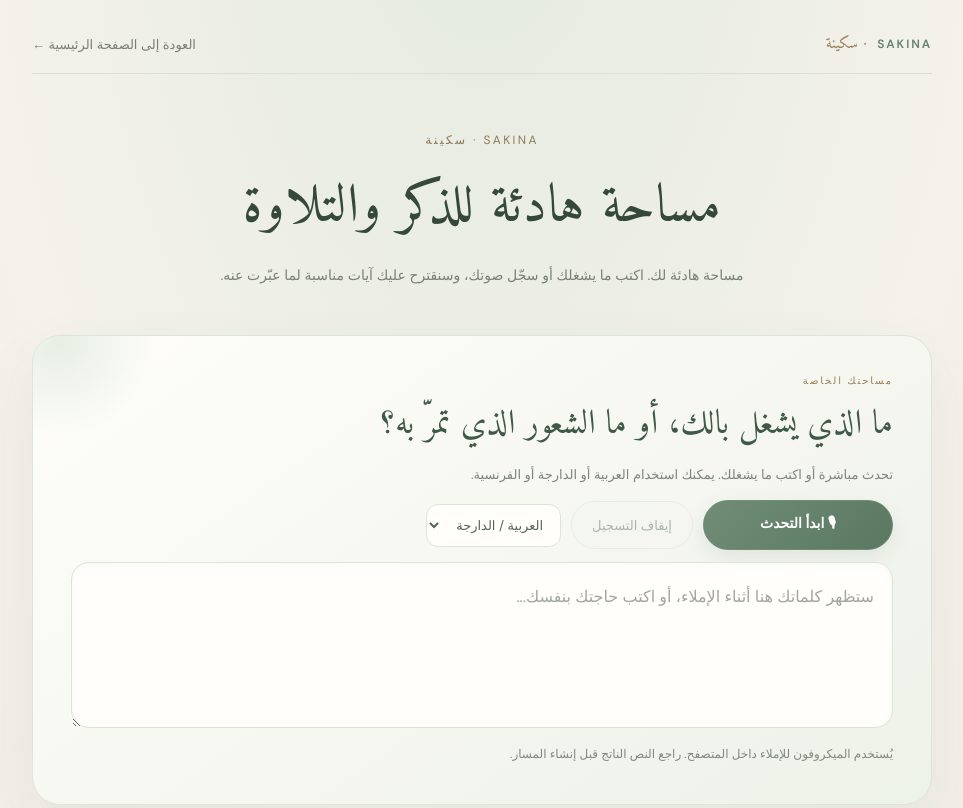
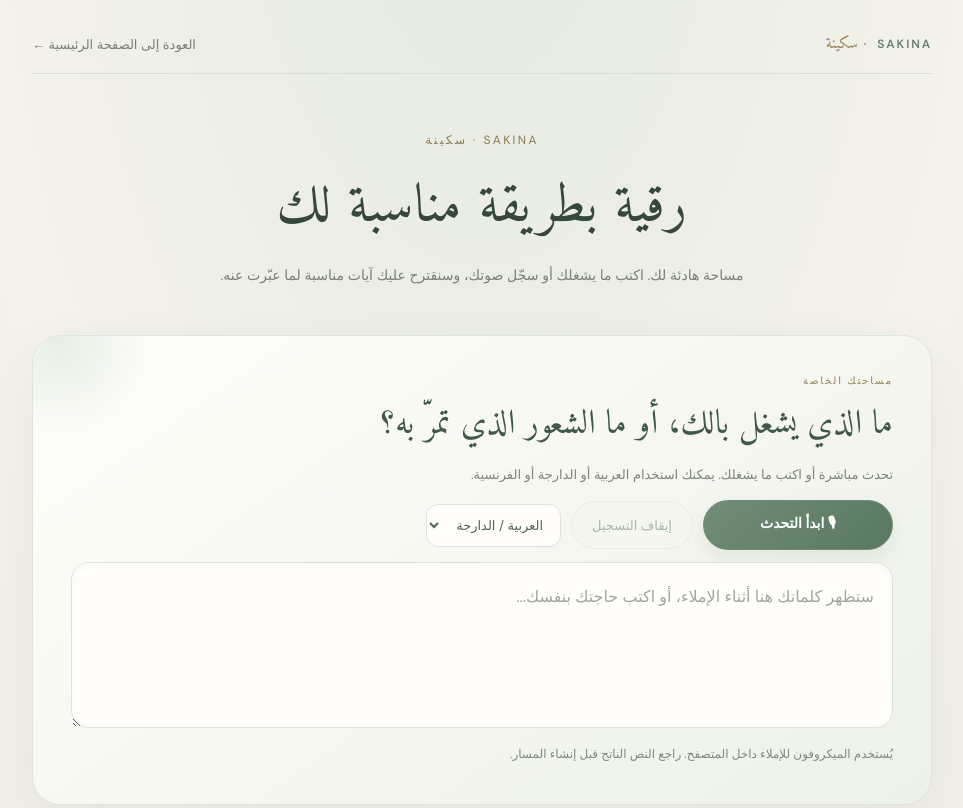
Before and after one commit to ismailsys/al-nuqta, a website: page ruqya/index.html in a window 1280 px wide. Shown: the top 808 px of the page, without its empty margins (158-1121 px from the left). Drawn offline with Linux system fonts and the light colour scheme.

Commit message:
Update SAKINA hero title

```diff
--- a/ruqya/index.html
+++ b/ruqya/index.html
@@ -186,7 +186,7 @@ select{background:#fffefa;border:1px solid #dce4d9;color:#526456;border-radius:1
 <body data-theme="sleep">
 <div class="wrap">
 <header class="top"><div class="brand">SAKINA <span>· سكينة</span></div><a class="back" href="/">العودة إلى الصفحة الرئيسية ←</a></header>
-<section class="hero"><div class="eyebrow">SAKINA · سكينة</div><h1>مساحة هادئة للذكر والتلاوة</h1><p>مساحة هادئة لك. اكتب ما يشغلك أو سجّل صوتك، وسنقترح عليك آيات مناسبة لما عبّرت عنه.</p></section>
+<section class="hero"><div class="eyebrow">SAKINA · سكينة</div><h1>رقية بطريقة مناسبة لك</h1><p>مساحة هادئة لك. اكتب ما يشغلك أو سجّل صوتك، وسنقترح عليك آيات مناسبة لما عبّرت عنه.</p></section>
 <section class="section needFirst" id="customNeed">
 <div class="needCard">
 <div class="needKicker">مساحتك الخاصة</div>
```
